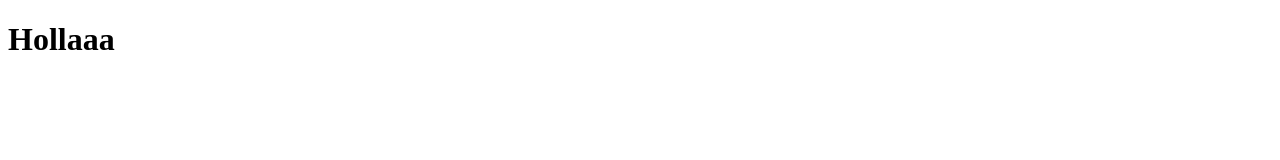
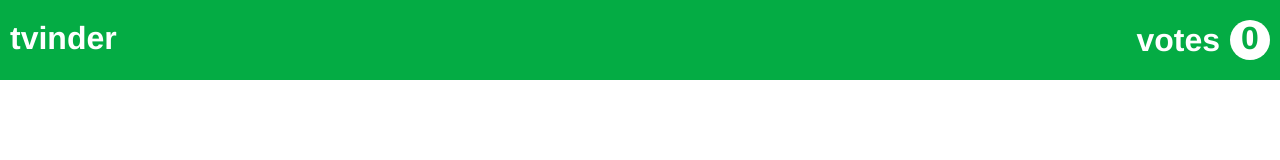
Before and after one commit to BoVice/tvinder-workshop-two, a plain HTML site: page index.html in a window 1280 px wide. Drawn offline with Linux system fonts and the light colour scheme.

Commit message:
Step 2 - Add Header Component (#4)
Add basic component with some CSS

```diff
--- a/index.html
+++ b/index.html
@@ -13,6 +13,7 @@
   </div>
 
 <script src="src/components/app.js"></script>
+<script src="src/components/header.js"></script>
 <script src="src/main.js"></script>
 </body>
 </html>
--- a/src/assets/stylesheets/tvinder.css
+++ b/src/assets/stylesheets/tvinder.css
@@ -0,0 +1,41 @@
+#app {
+  font-family: 'Avenir', Helvetica, Arial, sans-serif;
+  -webkit-font-smoothing: antialiased;
+  -moz-osx-font-smoothing: grayscale;
+  text-align: center;
+  color: #2c3e50;
+}
+html, body {
+  margin: 0;
+  padding: 0;
+}
+h1 {
+  margin: 0;
+  padding: 0;
+}
+
+.header {
+  display: flex;
+  justify-content: space-between;
+  background-color: #04AC44;
+  color: #FFF;
+  padding: 20px 10px;
+}
+
+.header__data {
+  background-color: #FFF;
+  color: #04AC44;
+  border-radius: 50%;
+  width: 40px;
+  height: 40px;
+  margin-left: 10px;
+}
+
+.header--left {
+  /*  placeholder */
+}
+
+.header--right {
+  display: flex;
+  align-items: center;
+}
--- a/src/components/app.js
+++ b/src/components/app.js
@@ -1,7 +1,7 @@
 ((() => {
   const html = `
     <div>
-      <h1>Hollaaa</h1>
+      <app-header></app-header>
     </div>
   `
 
--- /dev/null
+++ b/src/components/header.js
@@ -0,0 +1,19 @@
+((() => {
+  const html = `
+  <div class="header">
+    <div class="header--left">
+      <h1>tvinder</h1>
+    </div>
+    <div class="header--right">
+      <h1>votes</h1>
+      <div class="header__data">
+        <h1>0</h1>
+      </div>
+    </div>
+  </div>
+  `
+
+  Vue.component("app-header", {
+    template: html,
+  })
+}))()
```
